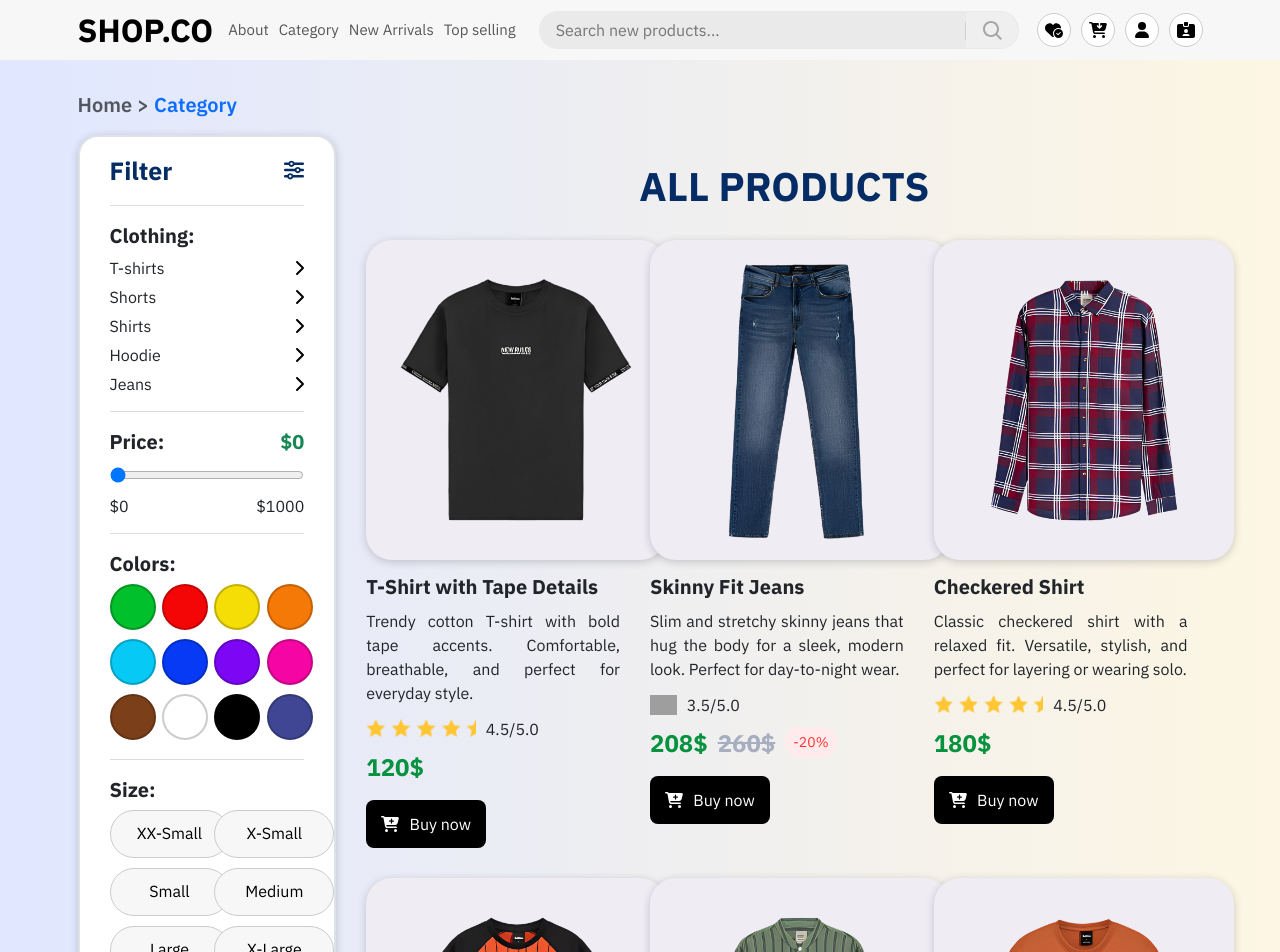
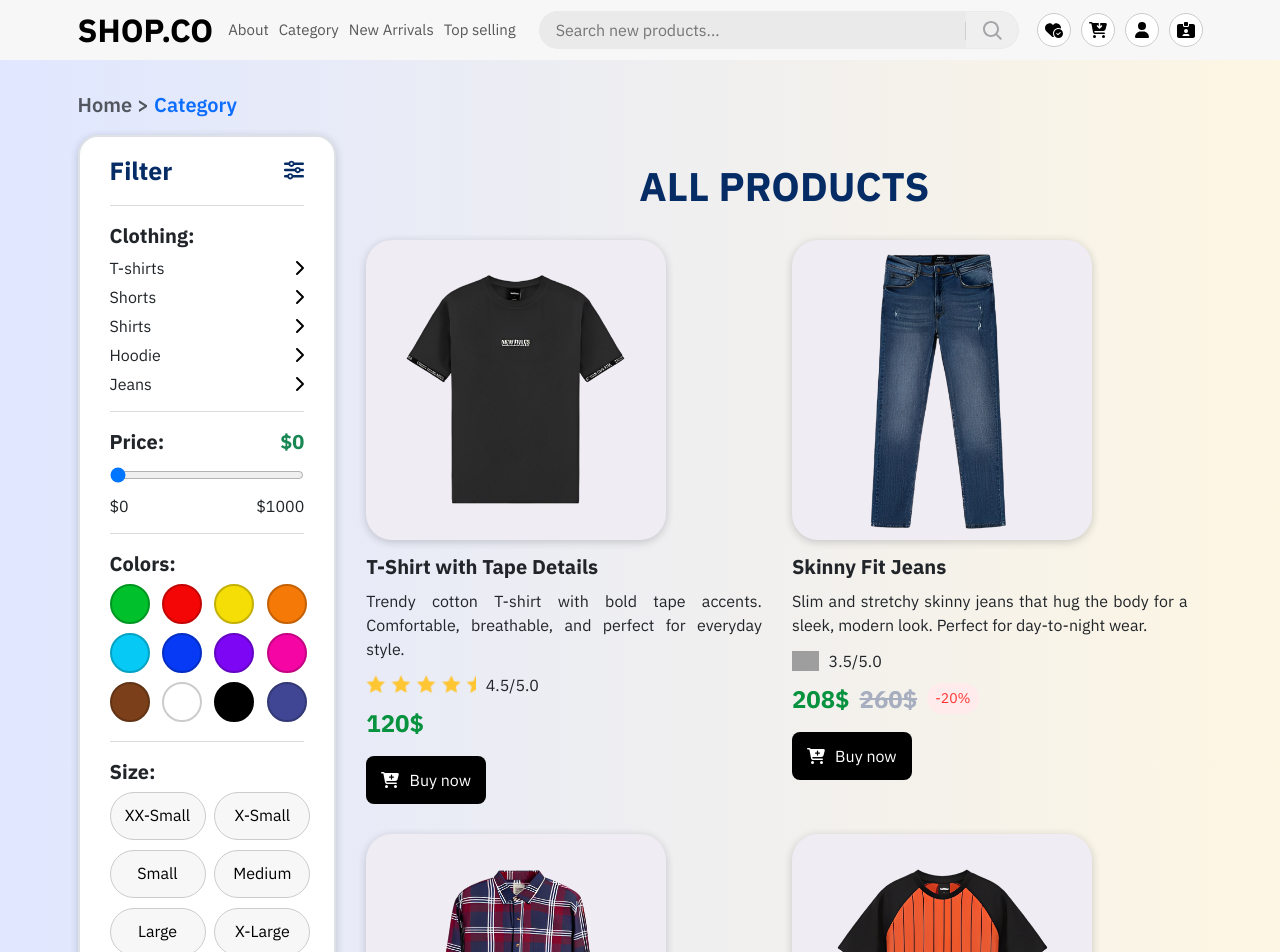
Before and after one commit to HoHoanNam/shop.co, a React (Create React App) app: page /category in a window 1280 px wide. Shown: the top 952 px of the page. Built offline with nearby package versions, Linux system fonts and the light colour scheme; grey boxes are pictures that could not be loaded.

Commit message:
Xây dựng cơ chế responsive cho Category Page #1

```diff
--- a/src/components/Card/Card.module.scss
+++ b/src/components/Card/Card.module.scss
@@ -1,10 +1,10 @@
-.wrapper {
+.card-wrapper {
   cursor: pointer;
 }
 
 .img-wrapper {
   width: 300px;
-  height: 320px;
+  height: 300px;
   overflow: hidden;
   box-shadow: var(--default-boxshadow-element);
   border-radius: var(--border-radius-product-img);
@@ -18,7 +18,7 @@
   object-position: center;
 }
 
-.product-decs {
+.product-desc {
   text-align: justify;
   text-justify: inter-word;
 }
--- a/src/components/Card/index.js
+++ b/src/components/Card/index.js
@@ -11,10 +11,12 @@ import { getRatingImage } from '~/assets/imgs/images';
 
 const cx = classNames.bind(styles);
 
-function Card({ product }) {
+function Card({ className, product }) {
   const hasDiscount = !!product.discount;
   const navigate = useNavigate();
   const { addToast } = useContext(ToastContext);
+
+  const classes = classNames(cx('card-wrapper'), className);
 
   const handleCardClick = () => {
     navigate(`/product/${product.id}`);
@@ -30,7 +32,7 @@ function Card({ product }) {
 
   return (
     <Fragment>
-      <div className={cx('wrapper')} onClick={handleCardClick}>
+      <div className={classes} onClick={handleCardClick}>
         {/* Image URL */}
         <div className="mb-4">
           <div className={cx('img-wrapper')}>
@@ -42,7 +44,7 @@ function Card({ product }) {
         <h4 className={classNames(cx('product-title'), 'mb-3', 'fs-2', 'fw-bold')}>{product.title}</h4>
 
         {/* Description */}
-        <p className={classNames(cx('product-decs'), 'pe-4', 'mb-3')}>{product.description}</p>
+        <p className={classNames(cx('product-desc'), 'pe-4', 'mb-3')}>{product.description}</p>
 
         {/* Rating */}
         <div className="d-flex align-items-center gap-3 mb-3">
--- a/src/components/GlobalStyles/GlobalStyles.scss
+++ b/src/components/GlobalStyles/GlobalStyles.scss
@@ -44,3 +44,75 @@ button,
 a[href] {
   text-decoration: none;
 }
+
+// Responsive for Category Page
+// Xử lý breakpoints từ 1200px -> 1399px (xl)
+@media screen and (min-width: 1200px) and (max-width: 1399.5px) {
+  .Card_card-wrapper__I3yXf.custom-card {
+    .Card_img-wrapper__3jsmf {
+      width: 100%;
+      height: 410px;
+    }
+  }
+}
+
+// Xử lý breakpoints từ 992px -> 1199px (lg)
+@media screen and (min-width: 992px) and (max-width: 1199.5px) {
+  .Card_card-wrapper__I3yXf.custom-card {
+    .Card_img-wrapper__3jsmf {
+      height: 302px;
+    }
+  }
+}
+
+// Xử lý breakpoints từ 768px -> 991px (md)
+@media screen and (min-width: 768px) and (max-width: 991.5px) {
+  .Card_card-wrapper__I3yXf.custom-card {
+    .Card_img-wrapper__3jsmf {
+      height: 222px;
+    }
+
+    .product-title {
+      white-space: nowrap; /* Ngăn văn bản xuống dòng */
+      overflow: hidden; /* Ẩn nội dung vượt quá kích thước container */
+      text-overflow: ellipsis; /* Hiển thị dấu ba chấm khi văn bản bị cắt */
+    }
+
+    .Card_product-desc__V4s-E {
+      display: -webkit-box;
+      -webkit-box-orient: vertical;
+      -webkit-line-clamp: 4; /* Giới hạn tối đa 4 dòng */
+      overflow: hidden; /* Ẩn nội dung vượt quá */
+      text-overflow: ellipsis; /* Hiển thị dấu ba chấm */
+    }
+  }
+}
+
+// Xử lý breakpoints từ 576px -> 767px (sm)
+@media screen and (min-width: 576px) and (max-width: 767.5px) {
+  .Card_card-wrapper__I3yXf.custom-card {
+    .Card_img-wrapper__3jsmf {
+      height: 525px;
+    }
+  }
+}
+
+// Xử lý breakpoints từ 0px -> 575px (none)
+@media screen and (max-width: 575.5px) {
+  .Card_card-wrapper__I3yXf.custom-card {
+    .Card_img-wrapper__3jsmf {
+      height: 0;
+      position: relative; /* Để chứa nội dung bên trong */
+      padding-bottom: 100%; /* padding-bottom bằng 100% chiều rộng */
+
+      .Card_product-img__0p1T6 {
+        position: absolute;
+        top: 0;
+        left: 0;
+        width: 100%;
+        height: 100%;
+        object-fit: cover; /* Đảm bảo hình ảnh lấp đầy mà không méo */
+      }
+    }
+  }
+}
--- a/src/components/Pagination/index.js
+++ b/src/components/Pagination/index.js
@@ -34,7 +34,7 @@ function Pagination({ items, itemsPerPage, itemsPerRow, renderItem }) {
       {/* Hiển thị sản phẩm */}
       <div className="row gy-5">
         {currentItems.map((item, index) => (
-          <div className={`col-md-${12 / itemsPerRow}`} key={index}>
+          <div className={`col-md-6 col-xxl-${12 / itemsPerRow}`} key={index}>
             {renderItem(item)}
           </div>
         ))}
--- a/src/pages/Category/Category.module.scss
+++ b/src/pages/Category/Category.module.scss
@@ -3,3 +3,10 @@
   padding-bottom: var(--default-layout-header-height);
   background: linear-gradient(90deg, #e0e7ff 0%, #fdf6e3 100%);
 }
+
+// Xử lý breakpoints từ 0px -> 767px (sm, md)
+@media screen and (max-width: 767.5px) {
+  .category-list {
+    margin-top: 60px;
+  }
+}
--- a/src/pages/Category/Sidebar/Sidebar.module.scss
+++ b/src/pages/Category/Sidebar/Sidebar.module.scss
@@ -38,3 +38,39 @@
   padding: 8px 0;
   border-radius: 20px;
 }
+
+// Breakpoints
+// Xử lý breakpoints từ 992px -> 1399px (lg, xl)
+@media screen and (min-width: 992px) and (max-width: 1399.5px) {
+  .wrapper {
+    .color-btn {
+      width: 40px;
+      height: 40px;
+    }
+  }
+
+  .size-btn {
+    width: 96px;
+  }
+}
+
+// Xử lý breakpoints từ 768px -> 991px (md)
+@media screen and (min-width: 768px) and (max-width: 991.5px) {
+  .wrapper {
+    .color-btn {
+      width: 40px;
+      height: 40px;
+    }
+  }
+
+  .size-btn {
+    width: 160px;
+  }
+}
+
+// Xử lý breakpoints từ 0px -> 767px (none, sm)
+@media screen and (max-width: 767.5px) {
+  .size-btn {
+    width: 128px;
+  }
+}
--- a/src/pages/Category/Sidebar/index.js
+++ b/src/pages/Category/Sidebar/index.js
@@ -85,8 +85,11 @@ function Sidebar() {
         <p className="fs-2 fw-bold mb-2">Colors:</p>
         <div className="row gy-2">
           {colors.map((color, index) => (
-            <div className="col-3" key={index}>
-              <Button color={color.code} large />
+            <div
+              className="col-3 col-sm-2 col-md-4 col-lg-3 d-inline-flex justify-content-center d-sm-block"
+              key={index}
+            >
+              <Button className={cx('color-btn')} color={color.code} large />
             </div>
           ))}
         </div>
@@ -98,8 +101,11 @@ function Sidebar() {
       <p className="fs-2 fw-bold mb-2">Size:</p>
       <div className="row gy-3">
         {size.map((item, index) => (
-          <div className="col-6" key={index}>
-            <Button pill grayStyle>
+          <div
+            className="col-6 col-sm-4 col-md-12 col-lg-6 d-inline-flex justify-content-center d-sm-block"
+            key={index}
+          >
+            <Button className={cx('size-btn')} pill grayStyle>
               {item}
             </Button>
           </div>
--- a/src/pages/Category/index.js
+++ b/src/pages/Category/index.js
@@ -18,21 +18,21 @@ function Category() {
           {/* Breadcrumb */}
           <Breadcrumb />
 
-          <div className="row gx-5">
+          <div className="row g-5">
             {/* Sidebar */}
-            <div className="col-md-3">
+            <div className="col-md-4 col-xl-3">
               <Sidebar />
             </div>
 
             {/* Product list with Pagination */}
-            <div className="col-md-9">
-              <div>
+            <div className="col-md-8 col-xl-9">
+              <div className={cx('category-list')}>
                 <h1 className="display-3 fw-bold text-center text-primary-emphasis mb-5">ALL PRODUCTS</h1>
                 <Pagination
                   items={products.all}
                   itemsPerPage={9} // 9 sản phẩm mỗi trang
                   itemsPerRow={3} // 3 sản phẩm mỗi hàng
-                  renderItem={(product) => <Card product={product} />}
+                  renderItem={(product) => <Card className={cx('custom-card')} product={product} />}
                 />
               </div>
             </div>
```
